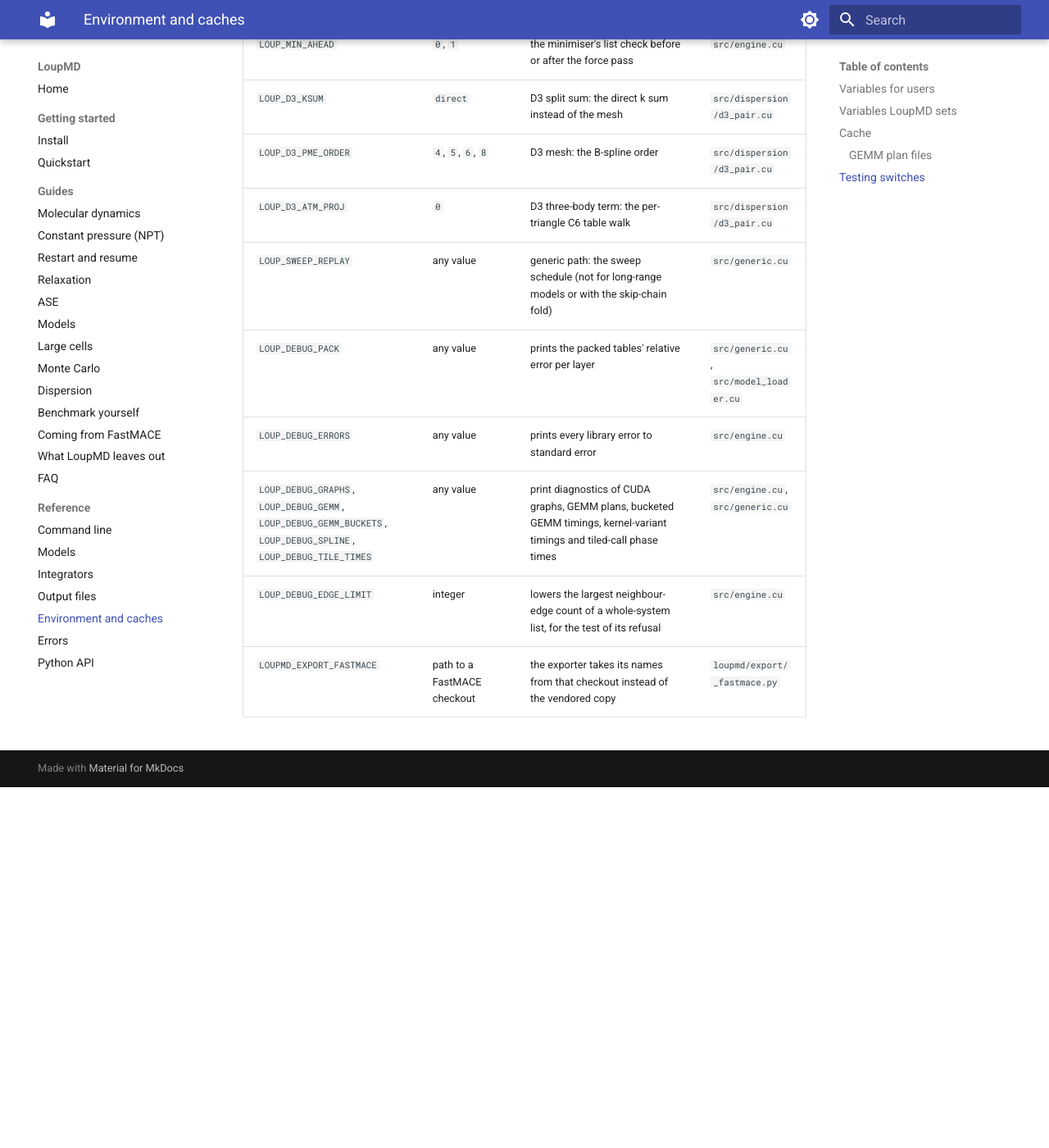
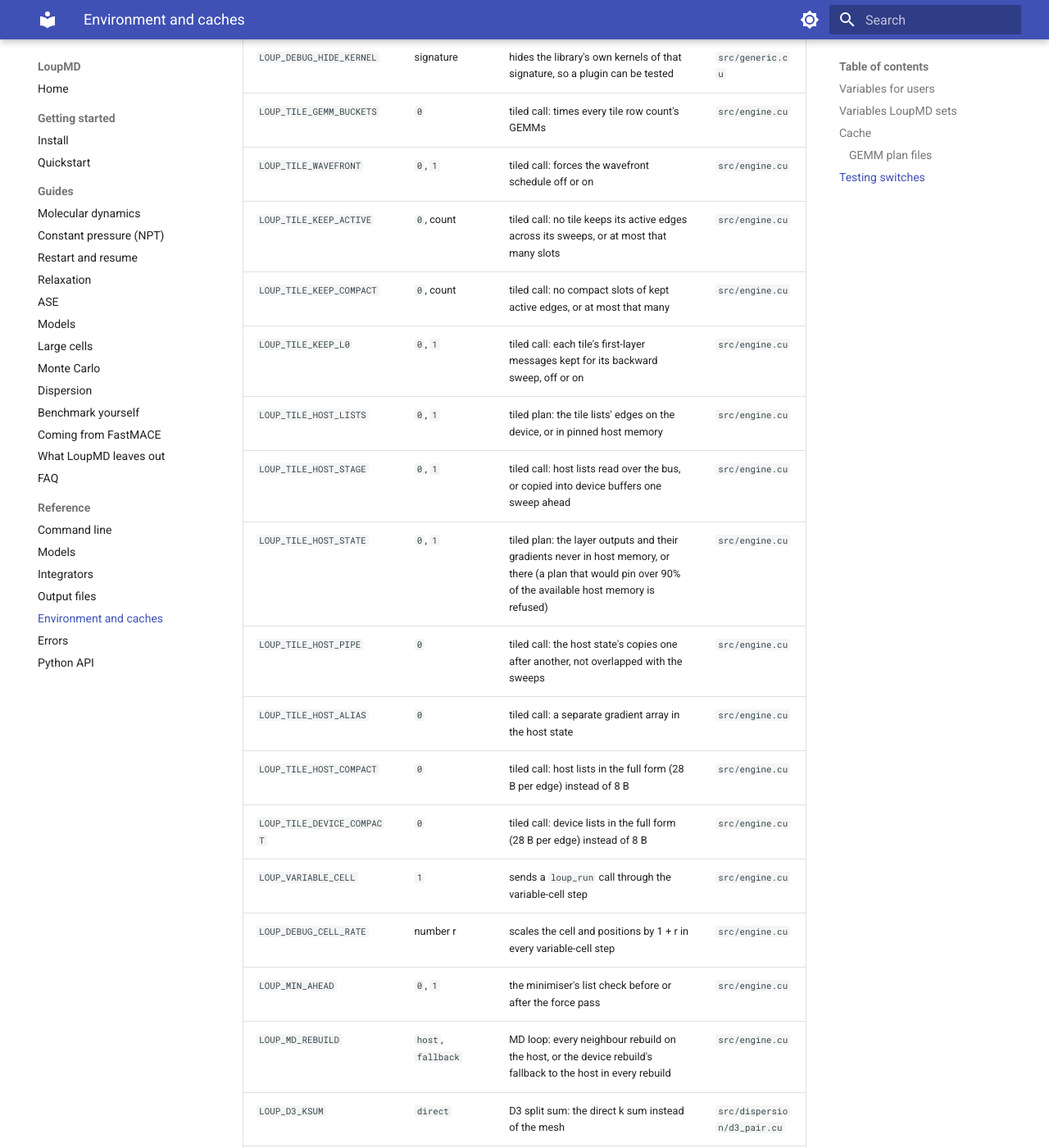
Before and after one commit to FZWINGEL-UBT/LoupMD, an MkDocs documentation site: the page built from docs/reference/environment.md, in a window 1280 px wide and 1400 px high, scrolled down 4587 px. Shown: the whole window at 82% size. Built offline with MkDocs 1.6.1 and Material for MkDocs 9.7.7, drawn with Linux system fonts in a browser that asks for light colours; before the commit the page ends 5547 px from its top, so only the background shows below that; some of the changed text lies outside the part shown.

Commit message:
validate, docs: a tiled run leaves the chain fold off itself
Since the merge of round6-hardening 13d6337 (09d6daa) the engine chooses the skip-chain fold per system, so the
validation gate's tiled runs no longer set LOUP_CHAIN_FOLD=0: they run default engines, as a user's tiled run does.
A caller's LOUP_CHAIN_FOLD still reaches none of the gate's engines.

docs/reference/environment.md: LOUP_CHAIN_FOLD and LOUP_SWEEP_REPLAY as they work now, and the testing switches
the table did not list: LOUP_ROW_SORT, LOUP_NB_GROUPS, LOUP_M1_CHUNK, LOUP_FORCE_TC and LOUP_MD_REBUILD from the
merge, and ten LOUP_TILE_* switches of the tiled call (kept slots, host lists and state, compact lists).

Checked on the RTX 5060 Ti: tests/cpu 490 passed, 5 skipped. `loupmd validate --capacity tiled` on default engines:
OMAT-0 small oxide worst force / stress ratio 1.29 / 1.47, OMAT-0 medium oxide 1.84 / 1.24 (wavefront 1.84 / 1.35;
whole 1.92 / 1.38), OMOL-0 extra large organic 0.85 / 0.81 (this model needed LOUP_CHAIN_FOLD=0 to tile before).

Co-Authored-By: Claude Fable 5.2 <noreply@anthropic.com>

```diff
--- a/docs/reference/environment.md
+++ b/docs/reference/environment.md
@@ -79,25 +79,40 @@ gates in that form. Most are read when an engine is made; the MD-loop switches a
 | `LOUP_WPRIME_THREADS` | `256`, `512` | forces the w' backward kernel's block size | `src/engine.cu` |
 | `LOUP_WPRIME_RCV` | `0`, `1` | forces the receiver-owned w' kernel off or on (default: on from 512 atoms) | `src/engine.cu` |
 | `LOUP_REORDER` | `0`, `1` | atom reordering off or on | `src/engine.cu` |
+| `LOUP_ROW_SORT` | `global` | every neighbour row sorted in global scratch, the path of rows over 4,096 edges | `src/engine.cu` |
+| `LOUP_NB_GROUPS` | `0`, `1` | the lane-group neighbour-list kernels off, or on any GPU (default: on for `sm_120` and compute capability 8.0) | `src/engine.cu` |
+| `LOUP_M1_CHUNK` | atoms, `0` | specialised kernels: the receiver chunk of the second layer's messages (`0`: one chunk) | `src/engine.cu` |
 | `LOUP_POLAR_FOLD` | `0` | MACE-POLAR-1: the unfolded SCF and electron-energy GEMMs | `src/polar.cu` |
-| `LOUP_CHAIN_FOLD` | `0` | MACE-OMOL-0 without the skip-chain fold | `src/generic.cu` |
+| `LOUP_CHAIN_FOLD` | `0`, `1` | `0`: whole systems of multi-layer models on the generic kernels without the skip-chain fold (tiled systems never fold); `1`: the fold on GPUs other than `sm_120` and compute capability 8.0 | `src/generic.cu` |
 | `LOUP_SPECIES_TABLES` | `0` | layer 0's species-only GEMMs instead of the per-species tables (OMOL-0, MH-1) | `src/generic.cu` |
 | `LOUP_CONV_FWD_VARIANT` | `0`, `1`, `2` | forces the generic conv forward variant | `src/generic.cu` |
 | `LOUP_CONV_TUNE` | `0`, `1` | per-system timing of the conv forward variants off, or on for any GPU | `src/generic.cu` |
 | `LOUP_NO_HYBRID` | `1` | no tensor-core hybrid GEMM cubin | `src/engine.cu` |
 | `LOUP_HYBRID_CUBIN` | path | loads this GEMM cubin instead of the shipped one | `src/engine.cu` |
 | `LOUP_LR_HYBRID` | `1` | the hybrid cubin for long-range models too | `src/engine.cu` |
+| `LOUP_FORCE_TC` | `1` | every GEMM the tensor-core cubin can take runs on it; no plans are read or stored | `src/engine.cu` |
 | `LOUP_OWN_EXT` | `0`, `1` | the `sm_120` own-SGEMM extensions off, or on any GPU | `src/engine.cu` |
 | `LOUP_DEBUG_HIDE_KERNEL` | signature | hides the library's own kernels of that signature, so a plugin can be tested | `src/generic.cu` |
 | `LOUP_TILE_GEMM_BUCKETS` | `0` | tiled call: times every tile row count's GEMMs | `src/engine.cu` |
 | `LOUP_TILE_WAVEFRONT` | `0`, `1` | tiled call: forces the wavefront schedule off or on | `src/engine.cu` |
+| `LOUP_TILE_KEEP_ACTIVE` | `0`, count | tiled call: no tile keeps its active edges across its sweeps, or at most that many slots | `src/engine.cu` |
+| `LOUP_TILE_KEEP_COMPACT` | `0`, count | tiled call: no compact slots of kept active edges, or at most that many | `src/engine.cu` |
+| `LOUP_TILE_KEEP_L0` | `0`, `1` | tiled call: each tile's first-layer messages kept for its backward sweep, off or on | `src/engine.cu` |
+| `LOUP_TILE_HOST_LISTS` | `0`, `1` | tiled plan: the tile lists' edges on the device, or in pinned host memory | `src/engine.cu` |
+| `LOUP_TILE_HOST_STAGE` | `0`, `1` | tiled call: host lists read over the bus, or copied into device buffers one sweep ahead | `src/engine.cu` |
+| `LOUP_TILE_HOST_STATE` | `0`, `1` | tiled plan: the layer outputs and their gradients never in host memory, or there (a plan that would pin over 90% of the available host memory is refused) | `src/engine.cu` |
+| `LOUP_TILE_HOST_PIPE` | `0` | tiled call: the host state's copies one after another, not overlapped with the sweeps | `src/engine.cu` |
+| `LOUP_TILE_HOST_ALIAS` | `0` | tiled call: a separate gradient array in the host state | `src/engine.cu` |
+| `LOUP_TILE_HOST_COMPACT` | `0` | tiled call: host lists in the full form (28 B per edge) instead of 8 B | `src/engine.cu` |
+| `LOUP_TILE_DEVICE_COMPACT` | `0` | tiled call: device lists in the full form (28 B per edge) instead of 8 B | `src/engine.cu` |
 | `LOUP_VARIABLE_CELL` | `1` | sends a `loup_run` call through the variable-cell step | `src/engine.cu` |
 | `LOUP_DEBUG_CELL_RATE` | number r | scales the cell and positions by 1 + r in every variable-cell step | `src/engine.cu` |
 | `LOUP_MIN_AHEAD` | `0`, `1` | the minimiser's list check before or after the force pass | `src/engine.cu` |
+| `LOUP_MD_REBUILD` | `host`, `fallback` | MD loop: every neighbour rebuild on the host, or the device rebuild's fallback to the host in every rebuild | `src/engine.cu` |
 | `LOUP_D3_KSUM` | `direct` | D3 split sum: the direct k sum instead of the mesh | `src/dispersion/d3_pair.cu` |
 | `LOUP_D3_PME_ORDER` | `4`, `5`, `6`, `8` | D3 mesh: the B-spline order | `src/dispersion/d3_pair.cu` |
 | `LOUP_D3_ATM_PROJ` | `0` | D3 three-body term: the per-triangle C6 table walk | `src/dispersion/d3_pair.cu` |
-| `LOUP_SWEEP_REPLAY` | any value | generic path: the sweep schedule (not for long-range models or with the skip-chain fold) | `src/generic.cu` |
+| `LOUP_SWEEP_REPLAY` | any value | generic path: a whole system runs the sweep schedule of a tiled one, without the skip-chain fold (not for long-range models) | `src/generic.cu` |
 | `LOUP_DEBUG_PACK` | any value | prints the packed tables' relative error per layer | `src/generic.cu`, `src/model_loader.cu` |
 | `LOUP_DEBUG_ERRORS` | any value | prints every library error to standard error | `src/engine.cu` |
 | `LOUP_DEBUG_GRAPHS`, `LOUP_DEBUG_GEMM`, `LOUP_DEBUG_GEMM_BUCKETS`, `LOUP_DEBUG_SPLINE`, `LOUP_DEBUG_TILE_TIMES` | any value | print diagnostics of CUDA graphs, GEMM plans, bucketed GEMM timings, kernel-variant timings and tiled-call phase times | `src/engine.cu`, `src/generic.cu` |
```
Also changed, not shown: 2 other files.
